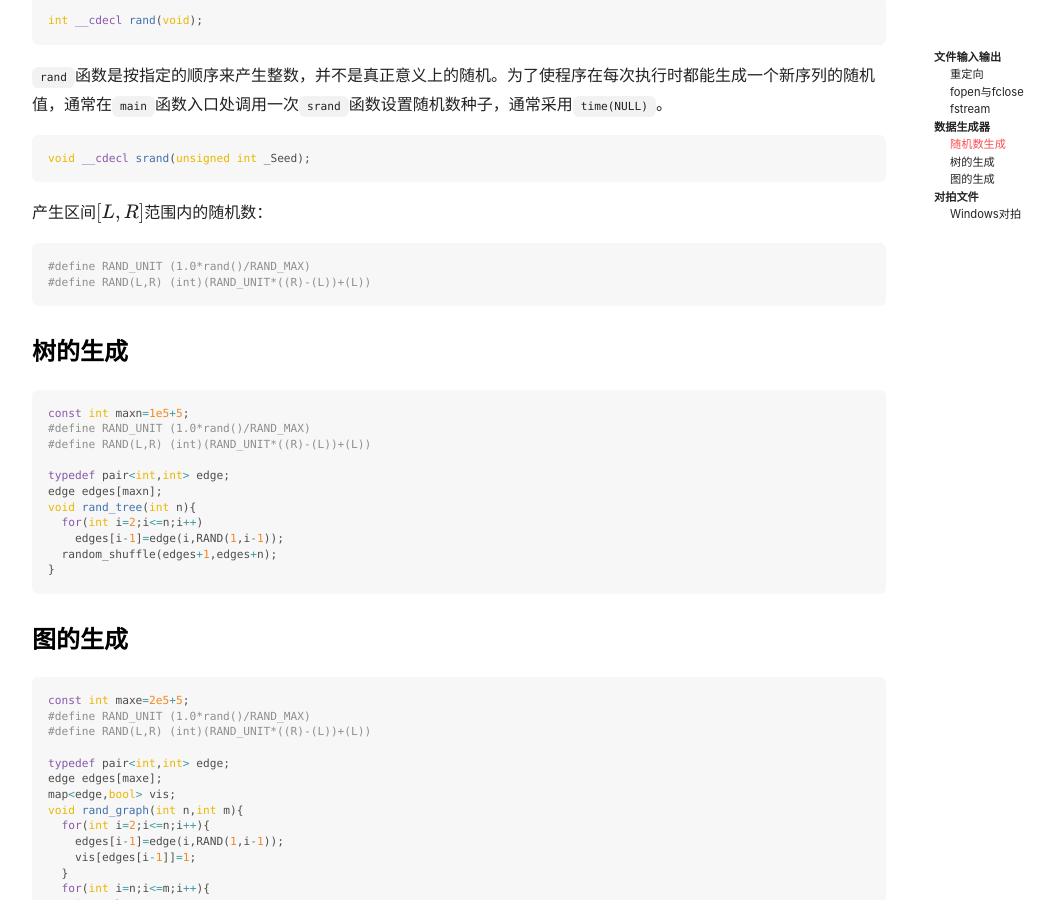
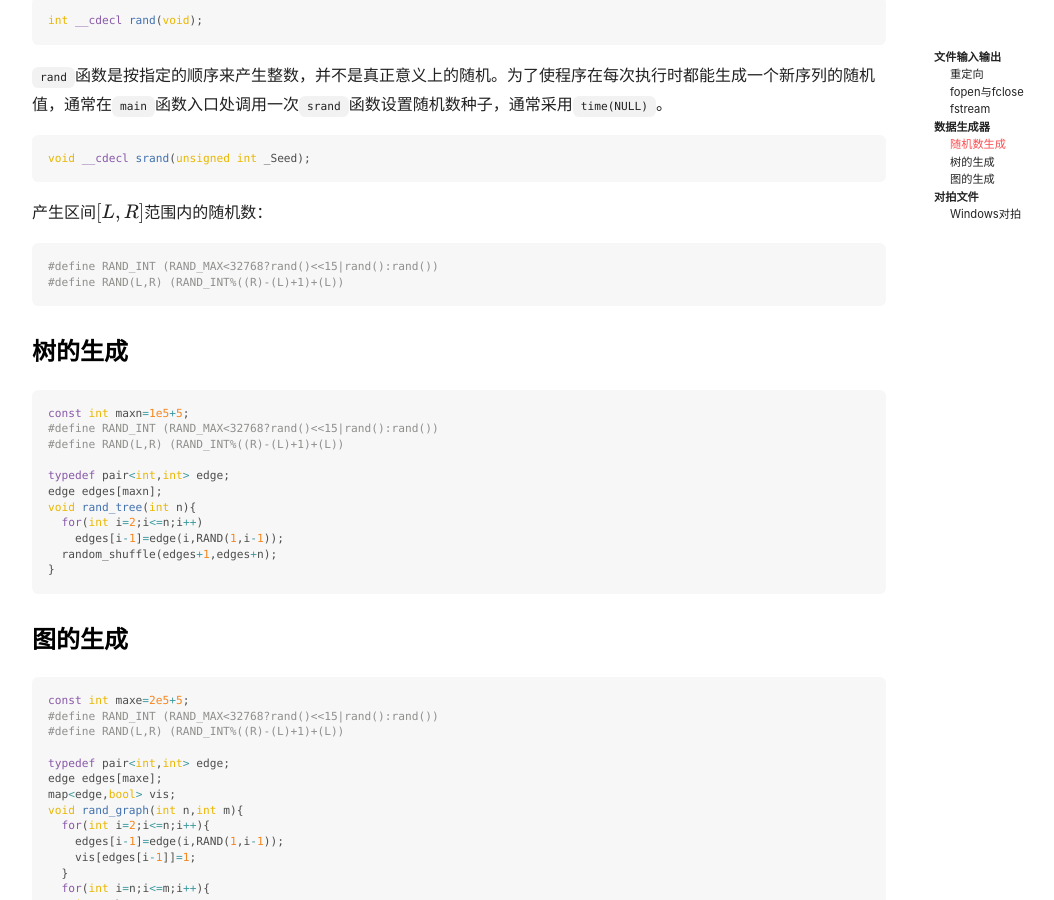
Before and after one commit to P-Henning/P-Henning.github.io, a Jekyll site: the page built from _posts/2018-11-08-fio-and-fc.md, in a window 1280 px wide and 900 px high, scrolled down 2141 px. Shown: the whole window, without its empty margins (71-1125 px from the left). Built offline with Jekyll 4.4.1, drawn with Linux system fonts in a browser that asks for light colours; nearby versions of some CDN libraries; formulas are drawn with MathJax 3; comment, search, counter and statistics services are not loaded.

Commit message:
Update 2018-11-08-fio-and-fc.md

````diff
--- a/_posts/2018-11-08-fio-and-fc.md
+++ b/_posts/2018-11-08-fio-and-fc.md
@@ -108,16 +108,16 @@ void __cdecl srand(unsigned int _Seed);
 产生区间$[L,R]$范围内的随机数：
 
 ```cpp
-#define RAND_UNIT (1.0*rand()/RAND_MAX)
-#define RAND(L,R) (int)(RAND_UNIT*((R)-(L))+(L))
+#define RAND_INT (RAND_MAX<32768?rand()<<15|rand():rand())
+#define RAND(L,R) (RAND_INT%((R)-(L)+1)+(L))
 ```
 
 ### 树的生成
 
 ```cpp
 const int maxn=1e5+5;
-#define RAND_UNIT (1.0*rand()/RAND_MAX)
-#define RAND(L,R) (int)(RAND_UNIT*((R)-(L))+(L))
+#define RAND_INT (RAND_MAX<32768?rand()<<15|rand():rand())
+#define RAND(L,R) (RAND_INT%((R)-(L)+1)+(L))
 
 typedef pair<int,int> edge;
 edge edges[maxn];
@@ -132,8 +132,8 @@ void rand_tree(int n){
 
 ```cpp
 const int maxe=2e5+5;
-#define RAND_UNIT (1.0*rand()/RAND_MAX)
-#define RAND(L,R) (int)(RAND_UNIT*((R)-(L))+(L))
+#define RAND_INT (RAND_MAX<32768?rand()<<15|rand():rand())
+#define RAND(L,R) (RAND_INT%((R)-(L)+1)+(L))
 
 typedef pair<int,int> edge;
 edge edges[maxe];
````
